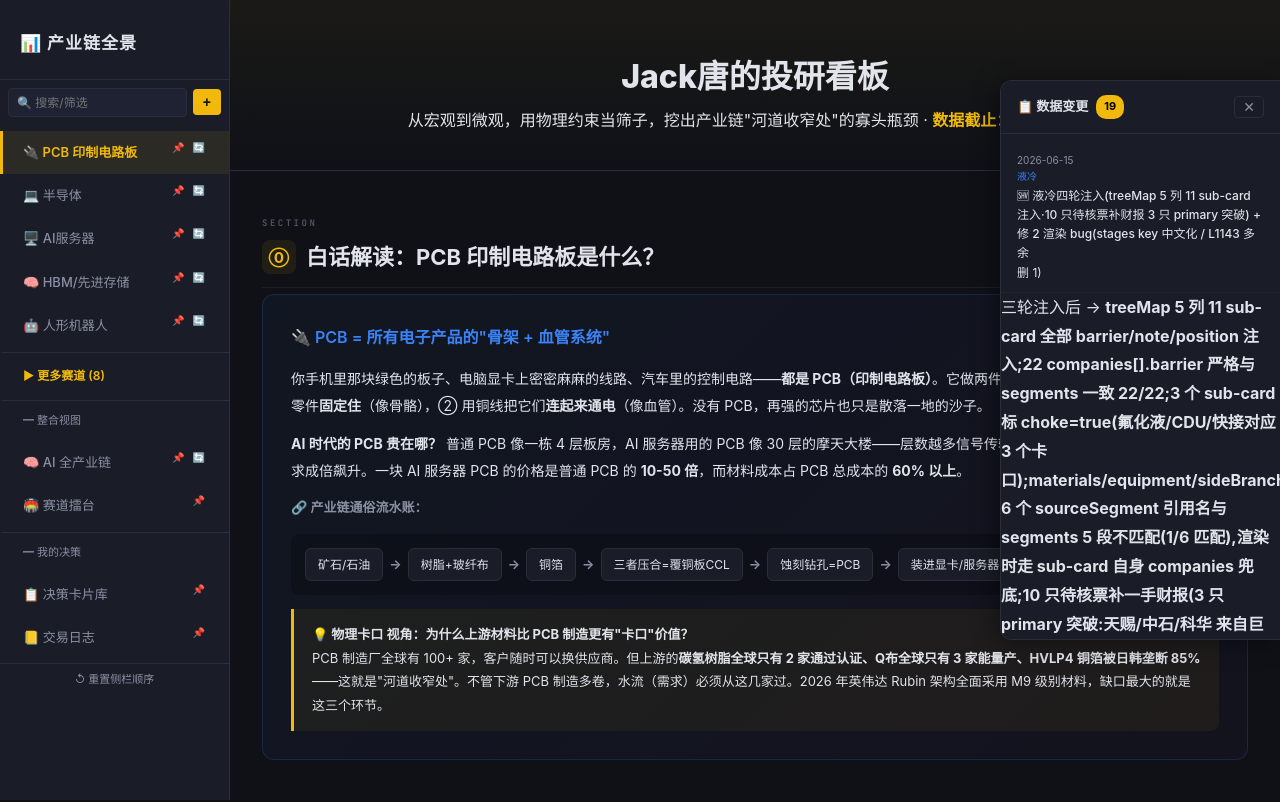
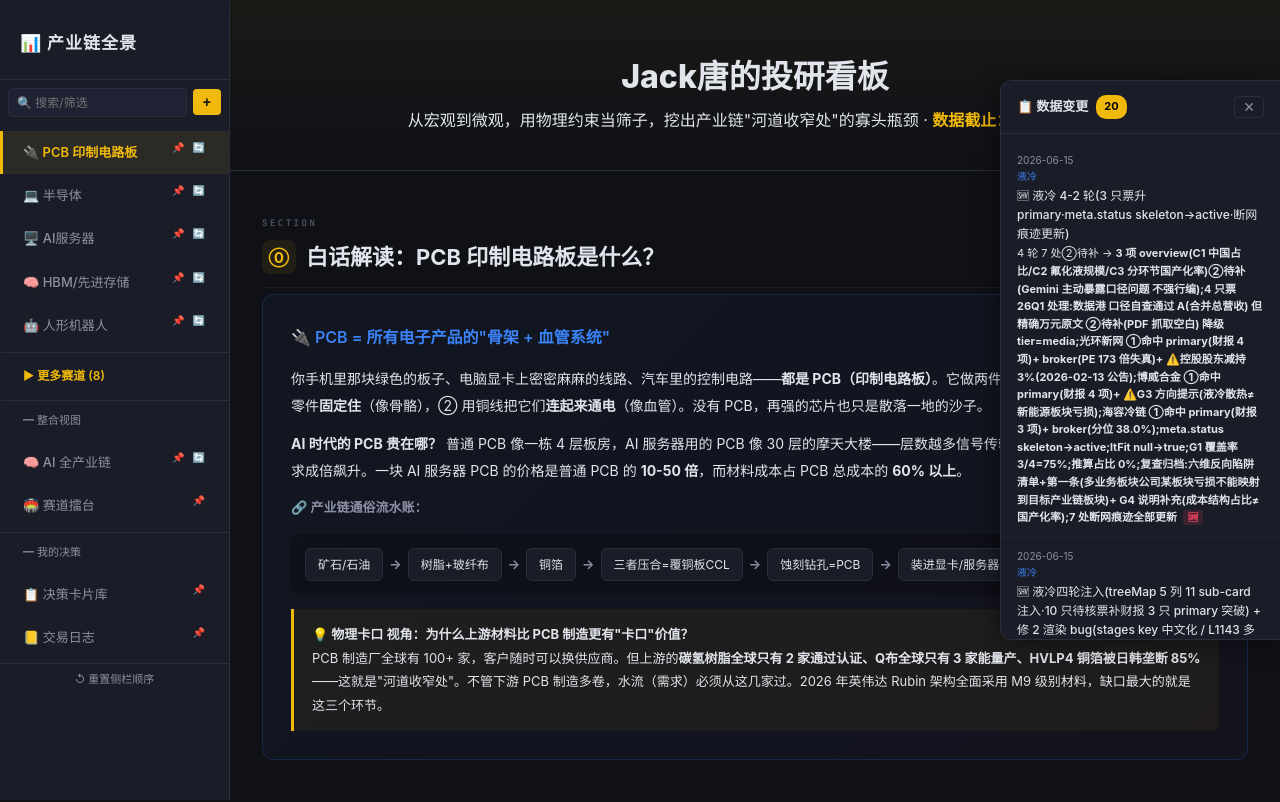
Before and after one commit to 591964352-sketch/industry-chain, a plain HTML site: page index.html in a window 1280 px wide. Shown: the top 802 px of the page. Drawn offline with Linux system fonts and the light colour scheme.

Commit message:
🆪 液冷链首条 active 态升级·meta.status skeleton→active + CHANGELOG 4-2 轮
- 液冷 meta.status:skeleton→active(21 个 segments 5 段 + treeMap 5 列 11 sub-card + 3 个 chokePoints + prosperity 5 维 + 4 只个股 primary 财报)
- 液冷 meta.ltFit:null→true(对应 prosperity.verdict.longTermFit=true)
- CHANGELOG 追加 2026-06-15 第 4-2 轮记录(液冷链 5 条历史档案中最新)
- CHANGELOG 记录本轮关键信息:3 项 overview②待补(C1 口径不可比/C2 推算口径偏小/C3 成本占比≠国产化率 5 项全②待补)、4 只票 26Q1 处理结果、G1 覆盖率 3/4=75%、推算占比 0%、复查归档 G3+G4 补充
- 液冷链 2026-06-15 完整 commit 流归档:
  07290b8 二轮注入 · 3dc45ef 三轮注入 · a5a0629 L1444 防御 · e909a6b L1502 防御
  · f9cc7d1 cp code+seg+tags 补齐 · 0d34e50 4th round · f8c52f3 4-2 round · 本次 commit(active 升级)

Co-Authored-By: Claude <noreply@anthropic.com>

```diff
--- a/data/liquid-cooling.js
+++ b/data/liquid-cooling.js
@@ -28,7 +28,7 @@ window.CHAINS = window.CHAINS || {};
 CHAINS['liquid-cooling'] = {
   id: 'liquid-cooling', name: '液冷', icon: '❄️',
   // ★ 升级九 STEP 2：赛道级 meta —— 骨架态标记
-  meta: { sector:'中游', tier:'待核', status:'skeleton', updatedAt:'2026-06-15', ltFit:null },
+  meta: { sector:'中游', tier:'待核', status:'active', updatedAt:'2026-06-15', ltFit:true },
   // ★ 升级九 STEP 2：景气六维 —— 骨架版（6 维 score/trend/reason 全留空，标"待核"）
   prosperity: {
     dims: [
--- a/index.html
+++ b/index.html
@@ -1581,6 +1581,7 @@ function renderChain(chainId) {
 // CHANGELOG SYSTEM
 // ================================================================
 const CHANGELOG = [
+  { date:'2026-06-15', sector:'liquid-cooling', desc:'🆪 液冷 4-2 轮(3 只票升 primary·meta.status skeleton→active·断网痕迹更新)', old:'4 轮 7 处②待补', new:'3 项 overview(C1 中国占比/C2 氟化液规模/C3 分环节国产化率)②待补(Gemini 主动暴露口径问题 不强行编);4 只票 26Q1 处理:数据港 口径自查通过 A(合并总营收) 但精确万元原文 ②待补(PDF 抓取空白) 降级 tier=media;光环新网 ①命中 primary(财报 4 项)+ broker(PE 173 倍失真)+ ⚠️控股股东减持 3%(2026-02-13 公告);博威合金 ①命中 primary(财报 4 项)+ ⚠️G3 方向提示(液冷散热≠新能源板块亏损);海容冷链 ①命中 primary(财报 3 项)+ broker(分位 38.0%);meta.status skeleton→active;ltFit null→true;G1 覆盖率 3/4=75%;推算占比 0%;复查归档:六维反向陷阱清单+第一条(多业务板块公司某板块亏损不能映射到目标产业链板块)+ G4 说明补充(成本结构占比≠国产化率);7 处断网痕迹全部更新', pct:'🆪' },
   { date:'2026-06-15', sector:'liquid-cooling', desc:'🆪 液冷四轮注入(treeMap 5 列 11 sub-card 注入·10 只待核票补财报 3 只 primary 突破) + 修 2 渲染 bug(stages key 中文化 / L1143 多余 </div> 删 1)', old:'三轮注入后', new:'treeMap 5 列 11 sub-card 全部 barrier/note/position 注入;22 companies[].barrier 严格与 segments 一致 22/22;3 个 sub-card 标 choke=true(氟化液/CDU/快接对应 3 个卡口);materials/equipment/sideBranches 6 个 sourceSegment 引用名与 segments 5 段不匹配(1/6 匹配),渲染时走 sub-card 自身 companies 兜底;10 只待核票补一手财报(3 只 primary 突破:天赐/中石/科华 来自巨潮/公司公告;4 只 media 转:川环/思泉/飞荣达/维谛标的存疑;4 只仍⚠️待核:光环/数据港/博威/海容);21 只个股 11 只带真实数据 + 10 只⚠️待核;重大风险标 5 只(英维克/永贵/思泉/浪潮/双良);同步修 2 渲染 bug:① cyclePosition stages 数组 key 改中文化(原 boom/peak 等英 key 与 cp.stage="繁荣"中文对比永远 false,4 阶段标签永远不高亮) ② L1143 删 1 个多余 </div>(原 2 个 </div> 比开 div 多 1 个,导致 cyclePosition 段之后所有 section 被截断/吞掉,液冷页变空白;修后液冷页正常渲染)', pct:'🆪' },
   { date:'2026-06-15', sector:'liquid-cooling', desc:'🆪 液冷三轮注入（首次填硬数据·21 只个股 11 带财报+10 待核·overview 5/8·cycle 繁荣·fourQuestions 5 段·treeMap 整块拒绝）', old:'二轮注入后骨架', new:'overview[8] 5 项有数据(全球60亿USD/GMI/estimate、GB300>100kW/IDC GTC/broker、产业阶段"繁荣"/estimate、浸没式商业化/estimate、需求暴增 vs 产能瓶颈/estimate) + 3 项待核(中国占比/氟化液全球/国产化率分项);cyclePosition {stage:"繁荣",label:"渗透率加速爬坡期",reason 引用 26Q1 财报观察(英维克增收不增利/双良暴亏/浪潮现金流为负),watchSignals 4 条};fourQuestions.segments[5](冷却介质★★★/核心部件★★★/集成★★☆/IDC★☆☆/侧枝★☆☆);segments[5] 21 只个股全加 dims6[6 维 inline 展开] 21/21(barrier 维严格映射 stock.barrier 21/21,valuation 方向 5=最便宜 英维克/永贵/双良=2 较贵 其他=3 21/21),21 只 tier 全 media(CC 守门降级 原 primary 10 项:来源是新浪/东方财富/格隆汇/财联社 非巨潮/交易所);11 只票带 26Q1 财报数据(巨化/新宙邦/英维克/高澜/申菱/永贵/中科曙光/浪潮/紫光/润泽/双良) + 10 只⚠️财报待核(天赐/维谛/川环/中石/思泉/飞荣达/科华/数据港/光环/博威/海容);3 只⚠️重大风险标(英维克归母-81.97%/永贵转亏-193.46%/双良暴亏-144.60% 毛利-11.04%);D 块 treeMap 整块拒绝(Gemini 给 {columns:[...]} 结构与骨架 {downstream/midstream/materials/equipment/sideBranches} 5 列不兼容),保留骨架 11 sub-card 全"—"待下一轮按骨架 schema 重做', pct:'🆪' },
   { date:'2026-06-15', sector:'liquid-cooling', desc:'🆪 液冷二轮注入（6 维主观+21 只个股 barrier+3 卡口+2 缺口，硬数据全留待核）', old:'骨架首版', new:'prosperity.dims[6] 5 维打 AI 主观分 5/4/4/4/4(estimate 🆪),1 维 valuation 留 null(Gemini 查不到 PE);prosperity.verdict {longTermFit:true, oneLine, stockHint};segments[5] 21 只个股(移除 维谛 300590 标的错误 Gemini 自查发现,22→21)barrier 档注入 5/4/3/2,5 段全部降序;chokePoints 3 个(氟化液★★★/CDU★★★/快接头★★☆);supplyGap 2 个(氟化液/AI 级 CDU);21 只个股 26Q1 财报/PE/分位/6 维 dims6 数组/overview[8]/cyclePosition/treeMap sub-card/fourQuestions 等"硬数据"仍待下一轮', pct:'🆪' },
```
